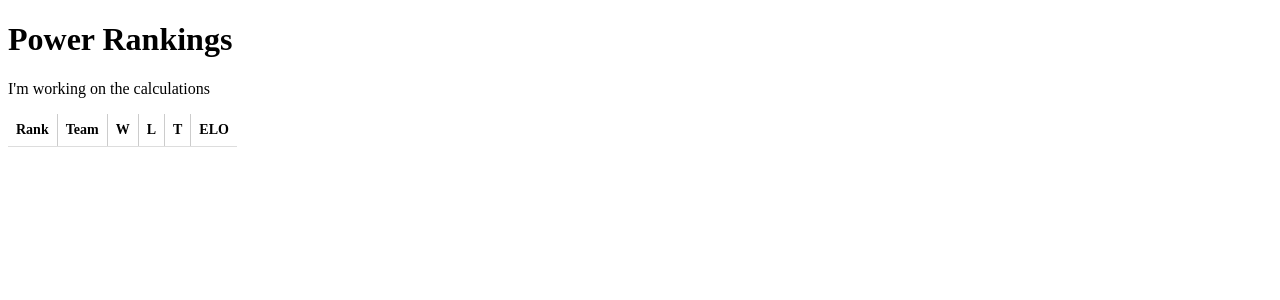
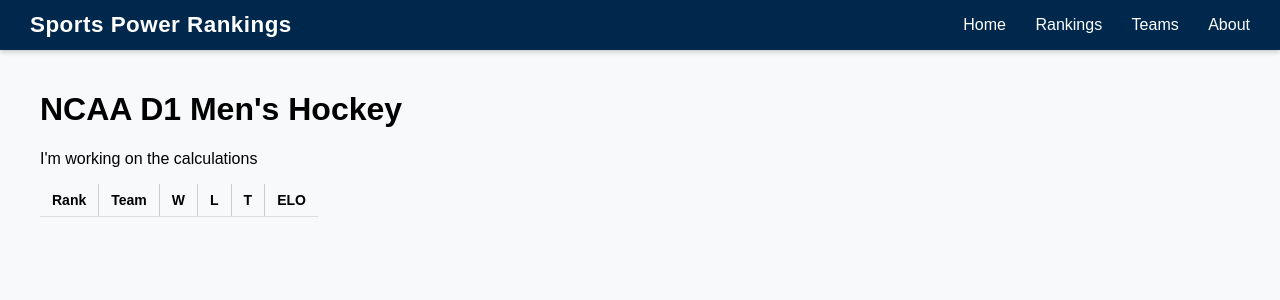
Before and after one commit to MasonLRoach/sports-elo-rankings, a Flask app: page / in a window 1280 px wide. Shown: the top 300 px of the page. Run offline with Flask 3, Linux system fonts and the light colour scheme; lists and menus that the app fills with data are empty; parts of the project's set-up code (start-up, migrations or seed data) failed here and were passed over.

Commit message:
Formatted the page to be better

```diff
--- /dev/null
+++ b/static/styles.css
@@ -0,0 +1,33 @@
+table {
+  width: auto;
+  border-collapse: collapse;
+  table-layout: auto;
+  margin-top: 15px;
+}
+
+th, td {
+  padding: 8px 12px;
+  border-right: 1px solid #ccc;
+  border-bottom: 1px solid #ddd;
+  text-align: center;
+  font-size: 14px;
+  white-space: nowrap;
+}
+
+th:last-child,
+td:last-child {
+  border-right: none;
+}
+
+.win { color: #2e7d32; font-weight: bold; }
+.loss { color: #c62828; font-weight: bold; }
+.tie { color: #616161; font-weight: bold; }
+
+a {
+  color: #1565c0;
+  text-decoration: none;
+}
+
+a:hover {
+  text-decoration: underline;
+}
--- /dev/null
+++ b/templates/base.html
@@ -0,0 +1,65 @@
+<!DOCTYPE html>
+<html lang="en">
+<head>
+  <meta charset="UTF-8">
+  <title>{% block title %}Sports Power Rankings{% endblock %}</title>
+  <link rel="stylesheet" href="{{ url_for('static', filename='styles.css') }}">
+  <style>
+    /* Simple inline navbar styling */
+    body {
+      font-family: Arial, sans-serif;
+      background-color: #f8f9fa;
+      margin: 0;
+      padding: 0;
+    }
+
+    header {
+      background-color: #00274c; /* dark blue */
+      color: white;
+      padding: 12px 30px;
+      display: flex;
+      align-items: center;
+      justify-content: space-between;
+      box-shadow: 0 2px 5px rgba(0,0,0,0.2);
+    }
+
+    .nav-title {
+      font-size: 1.4em;
+      font-weight: bold;
+      letter-spacing: 0.5px;
+    }
+
+    nav a {
+      color: white;
+      text-decoration: none;
+      margin-left: 25px;
+      font-weight: 500;
+      transition: 0.2s;
+    }
+
+    nav a:hover {
+      text-decoration: underline;
+      color: #ffcb05; /* maize accent for Michigan theme */
+    }
+
+    main {
+      padding: 20px 40px;
+    }
+  </style>
+</head>
+<body>
+  <header>
+    <div class="nav-title">Sports Power Rankings</div>
+    <nav>
+      <a href="/">Home</a>
+      <a href="/rankings">Rankings</a>
+      <a href="/teams">Teams</a>
+      <a href="/about">About</a>
+    </nav>
+  </header>
+
+  <main>
+    {% block content %}{% endblock %}
+  </main>
+</body>
+</html>
--- a/templates/elo_rankings.html
+++ b/templates/elo_rankings.html
@@ -1,35 +1,13 @@
 
-<!DOCTYPE html>
-<html lang="en">
-<head>
-  <meta charset="UTF-8">
-  <title>Elo Rankings</title>
-  <h1>Power Rankings</h1>
+{% extends "base.html" %}
+
+{% block title %}
+Elo Power Rankings
+{% endblock %}
+
+{% block content %}
+<h1>NCAA D1 Men's Hockey</h1>
 <p>I'm working on the calculations</p>
-  <style>
-  table {
-    width: auto;
-    border-collapse: collapse; /* removes spacing between borders */
-    table-layout: auto; /* ensures column width matches content */
-  }
-
-  th, td {
-    padding: 8px;
-    border-right: 1px solid #ccc; /* vertical lines between columns */
-    border-bottom: 1px solid #ddd; /* horizontal lines between rows */
-    text-align: center;
-    font-size: 14px;
-    white-space: nowrap; /* prevents text wrapping */
-  }
-
-  /* Remove border after last column */
-  th:last-child,
-  td:last-child {
-    border-right: none;
-  }
-</style>
-</head>
-<body>
 
 <table>
   <thead>
@@ -57,7 +35,4 @@
     {% endfor %}
   </tbody>
 </table>
-
-
-</body>
-</html>
+{% endblock %}
```
Also changed, not shown: templates/schedule.html (+20 -35 lines). Lines whose indentation alone changed are shown as unchanged.
